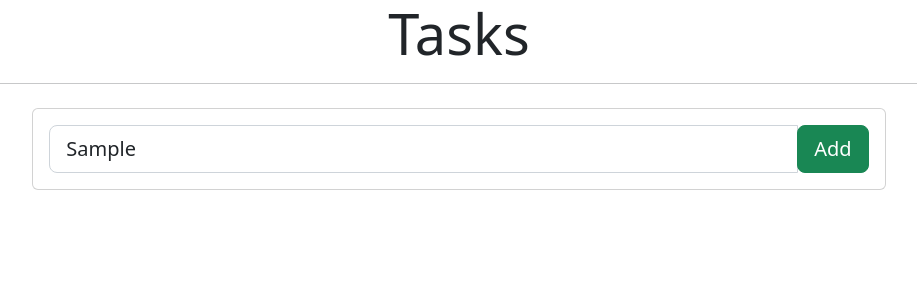
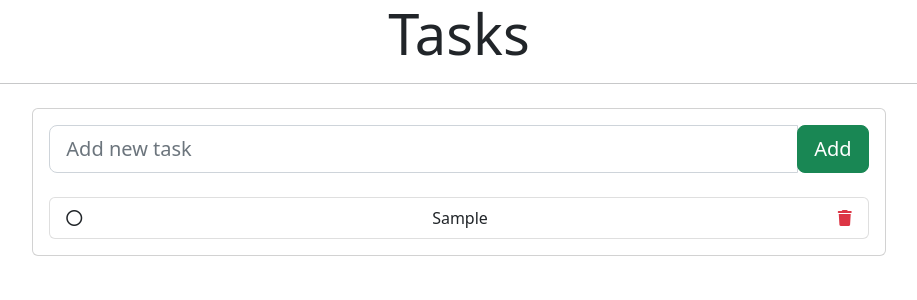
Before and after one commit to mceliz86/braintlyChallenge, a Vue app in the folder todo-list/: page / in a window 1280 px wide. Both pictures are taken after typing "Sample" into the empty fields and a click on the button "Add". Shown: the top 300 px of the page, without its empty margins (181-1098 px from the left). Built offline with nearby package versions, Linux system fonts and the light colour scheme.

Commit message:
Add 'addTask' funcionality

```diff
--- a/todo-list/src/App.vue
+++ b/todo-list/src/App.vue
@@ -3,12 +3,12 @@
 </template>
 
 <script>
-import taskComponent from './components/task-component.vue';
+import TaskComponent from './components/task-component.vue';
 
 export default {
   name: 'App',
   components: {
-    taskComponent,
+    TaskComponent,
   }
 }
 </script>
--- a/todo-list/src/components/task-component.vue
+++ b/todo-list/src/components/task-component.vue
@@ -6,11 +6,23 @@
             <div class="card mt-4">
                 <div class="card-body">
                     <div class="input-group">
-                        <input type="text" class="form-control form-control-lg" placeholder="Add new task">
+                        <input v-model="task" type="text" class="form-control form-control-lg" placeholder="Add new task">
                         <div class="input-group-append">
-                            <button class="btn btn-success btn-lg">Add</button>
+                            <button v-on:click="addTask()" class="btn btn-success btn-lg">Add</button>
                         </div>
                     </div>
+                    <br>
+                    <ul class="list-group">
+                        <li v-for="(task, index) in listTask" :key="index" class="list-group-item d-flex justify-content-between">
+                            <span class="cursor">
+                                <i class="fa-regular fa-circle"></i>
+                            </span>
+                            {{task.name}}
+                            <span class="text-danger cursor">
+                                <i class="fa-solid fa-trash"></i>
+                            </span>
+                        </li>
+                    </ul>
                 </div>
             </div>
         </div>
@@ -19,10 +31,28 @@
 
 <script>
 export default {
-    name: 'task-component'
+    name: 'task-component',
+    data(){
+        return{
+            task: '',
+            listTask: []
+        }
+    },
+    methods: {
+        addTask(){
+            const task = {
+                name: this.task,
+                status: false,
+            }
+            this.listTask.push(task);
+            this.task = '';
+        }
+    },
 }
 </script>
 
 <style scoped>
-
+    .cursor{
+        cursor: pointer;
+    }
 </style>
```
